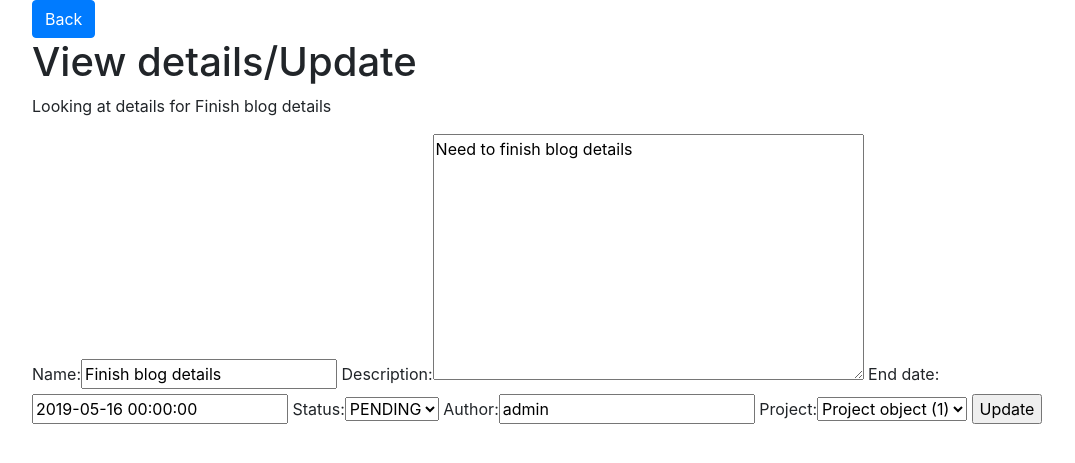
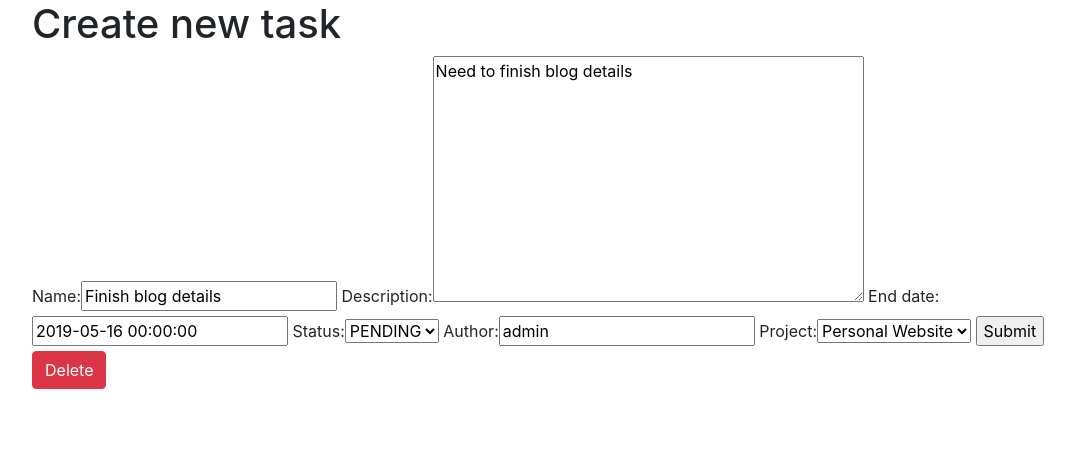
Before and after one commit to ufajardo/sproject-manager, a Django app: page /task-details/1/ in a window 1280 px wide. Shown: the top 463 px of the page, without its empty margins (53-1128 px from the left). Run offline with Django 3.2, Linux system fonts and the light colour scheme; data comes from the database, SQL or seed files in the repository; both versions use the stored data as it was after the commit; some libraries are stand-ins or nearby versions.

Commit message:
Cleaned up some CRUD

```diff
--- a/projectManager/sproject_manager/models.py
+++ b/projectManager/sproject_manager/models.py
@@ -10,6 +10,9 @@ class Project(models.Model):
     active = models.BooleanField(default=True)
     author = models.CharField(max_length=30)
 #    collaborators = models.ManyToManyField()
+
+    def __str__(self):
+        return self.name
 
 
 class Task(models.Model):
--- a/projectManager/sproject_manager/templates/sproject_manager/task-details.html
+++ b/projectManager/sproject_manager/templates/sproject_manager/task-details.html
@@ -2,16 +2,17 @@
 
 {% block content %}
 
+
 <div class="container">
-  <a href="{% url 'project_manager:index' %}"><button class="btn btn-primary">Back</button></a>
-  <h1>View details/Update</h1>
-  <p>Looking at details for {{ task.name }}</p>
+  <h1>Create new task</h1>
+
   <form method="post">
     {% csrf_token %}
     {{ taskform }}
-    <input type="submit" value="Update">
+    <input type="submit" value="Submit">
   </form>
 
+  <a href="{% url 'project_manager:delete-task' task.id %}"><button class="btn btn-danger">Delete</button></a>
 </div>
 
 {% endblock %}
--- a/projectManager/sproject_manager/urls.py
+++ b/projectManager/sproject_manager/urls.py
@@ -21,4 +21,5 @@ urlpatterns = [
     path('', views.index, name='index'),
     path('create-task/', views.create_task, name='create-task'),
     path('task-details/<int:id>/', views.update_task, name='update-task'),
+    path('task-delete-confirm/<int:id>/', views.delete_task, name='delete-task'),
 ]
--- a/projectManager/sproject_manager/views.py
+++ b/projectManager/sproject_manager/views.py
@@ -33,9 +33,28 @@ def update_task(request, id):
     task = get_object_or_404(Task, id=id)
     taskform = TaskForm(request.POST or None, instance=task)
 
+    if request.POST:
+        if taskform.is_valid():
+            taskform.save()
+            return redirect('project_manager:index')
+
     context = {
         'task': task,
         'taskform': taskform
     }
 
     return render(request, 'sproject_manager/task-details.html', context)
+
+
+def delete_task(request, id):
+    task = get_object_or_404(Task, id=id)
+
+    if request.POST:
+        Task.objects.filter(id=id).delete()
+        return redirect('project_manager:index')
+
+    context = {
+        'task': task,
+    }
+
+    return render(request, 'sproject_manager/task-delete.html', context)
```
Also changed, not shown: projectManager/sproject_manager/templates/sproject_manager/task-delete.html (added, +20 -0 lines), projectManager/db.sqlite3.
